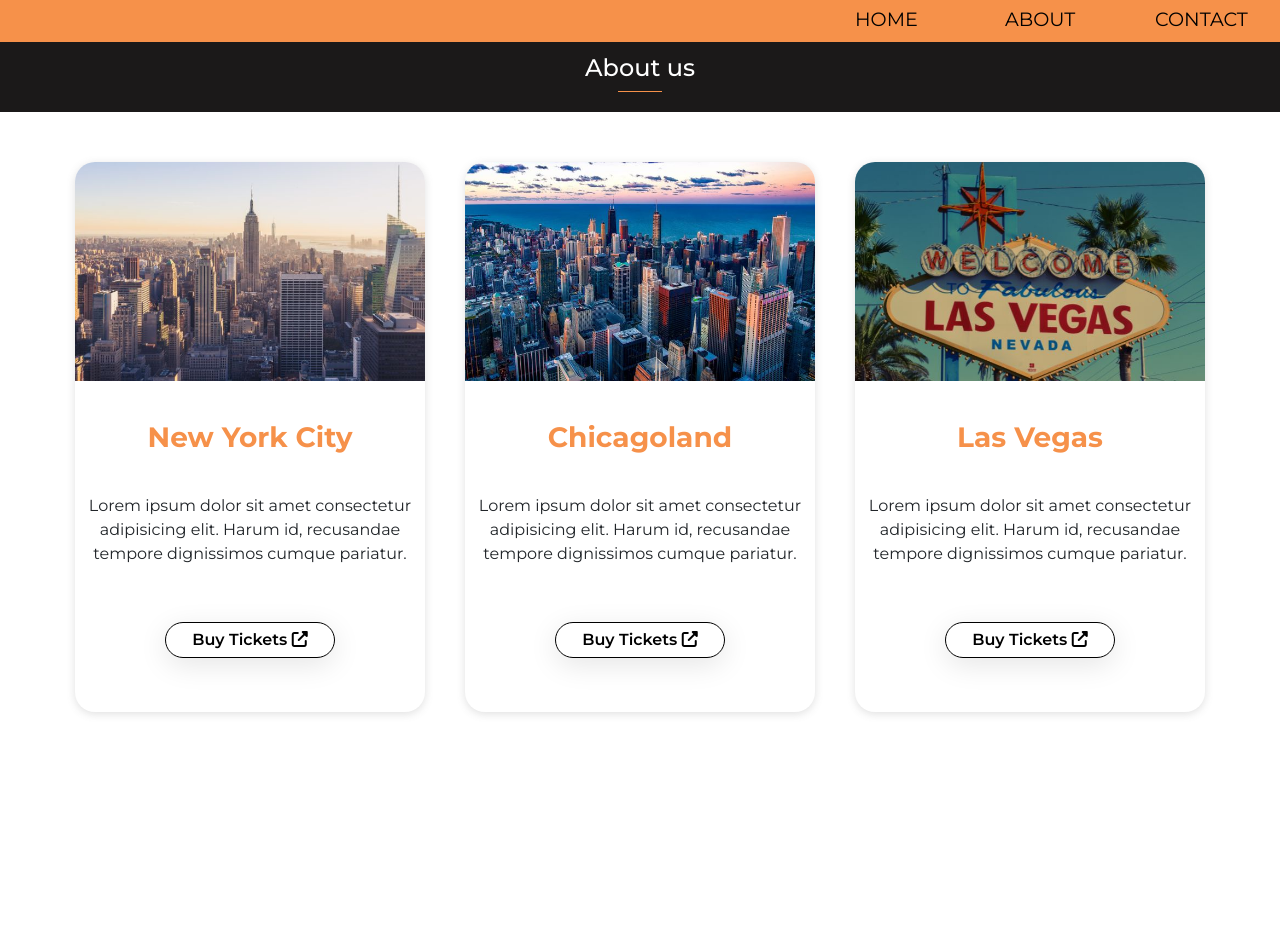
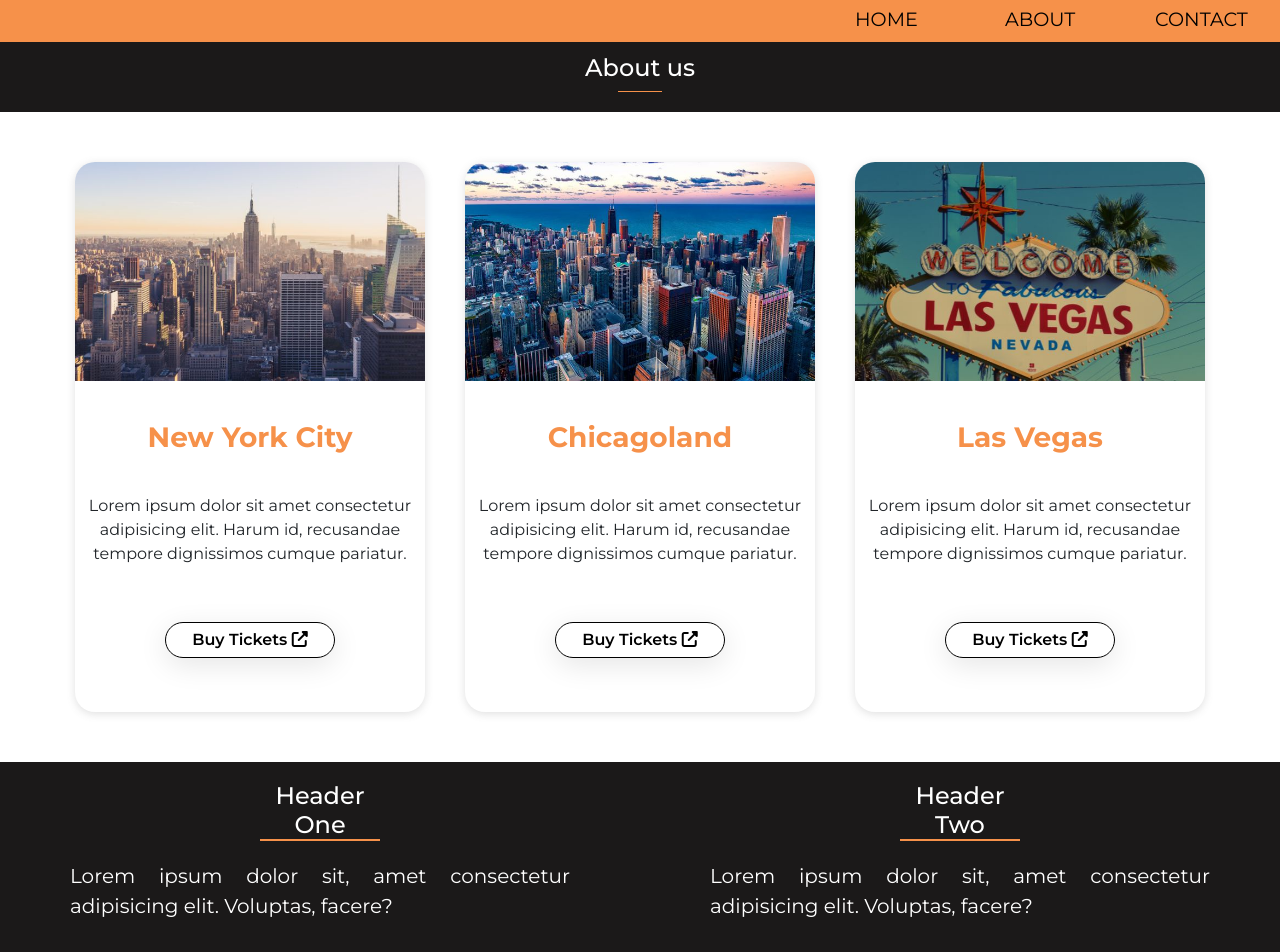
Before and after one commit to Panke44/first-ever-react-app, a React (Create React App) app: page /About in a window 1280 px wide. Shown: the top 952 px of the page. Before the commit the page ends 800 px from the top, so only its background shows below. Built offline with nearby package versions, Linux system fonts and the light colour scheme.

Commit message:
Added paragraph2 and header2 to doubletext component

```diff
--- a/src/Components/DoubleText.jsx
+++ b/src/Components/DoubleText.jsx
@@ -10,8 +10,8 @@
                     <p> {props.paragraph1} </p>
                 </div>
                 <div className="col-6">
-                    <h4> {props.header1} </h4>
-                    <p> {props.paragraph1} </p>
+                    <h4> {props.header2} </h4>
+                    <p> {props.paragraph2} </p>
                 </div>
             </div>
         </div>
--- a/src/Pages/About.jsx
+++ b/src/Pages/About.jsx
@@ -4,6 +4,7 @@
 import CardHolder from "../Components/CardHolder";
 import Card from "../Components/Card";
 import BuyTicketsButton from '../Components/BuyTicketsButton';
+import DoubleText from '../Components/DoubleText'
 
 import nyc from "../Images/nyc.jpg";
 import chicago from "../Images/chicago.jpg";
@@ -34,6 +35,13 @@
           </Card>
 
         </CardHolder>
+
+        <DoubleText
+        header1="Header One"
+        header2="Header Two"
+        paragraph1="Lorem ipsum dolor sit, amet consectetur adipisicing elit. Voluptas, facere?"
+        paragraph2="Lorem ipsum dolor sit, amet consectetur adipisicing elit. Voluptas, facere?"
+        />
     </div>
   )
 }
```
